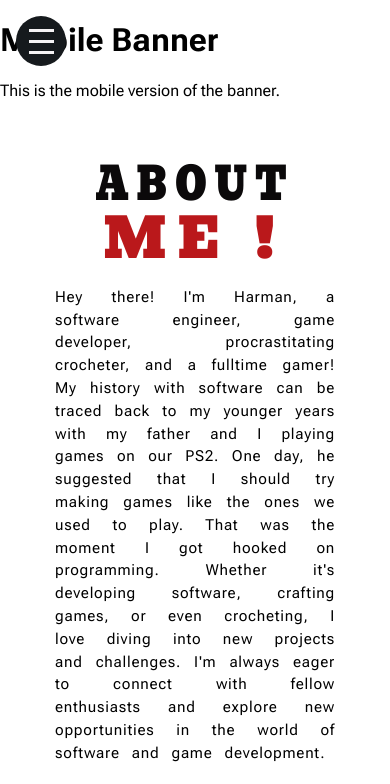
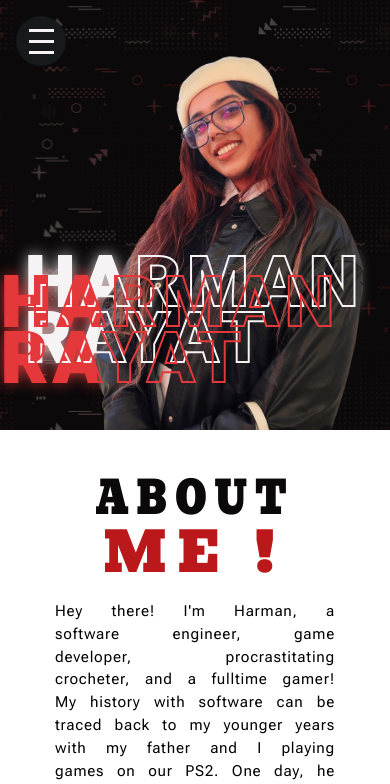
Before and after one commit to Harmanjyot/portfolio, a React (Create React App) app in the folder react-app/portfolio-app/: page / in a window 390 px wide. Shown: the top 784 px of the page. Built offline with nearby package versions, Linux system fonts and the light colour scheme.

Commit message:
homepage completed for mobiles

```diff
--- a/react-app/portfolio-app/src/Components/Homepage/MobileBanner.js
+++ b/react-app/portfolio-app/src/Components/Homepage/MobileBanner.js
@@ -1,10 +1,48 @@
 import React from "react";
+import "../../SCSS/Banners.scss";
+import { IMG_PREFIX } from "../constants";
 
 const MobileBanner = () => {
   return (
     <div className="mobile-banner">
-      <h1>Mobile Banner</h1>
-      <p>This is the mobile version of the banner.</p>
+      <div className="banner-img-container">
+        <img src={IMG_PREFIX + "/separate.png"}></img>
+      </div>
+      <div className="headline-container">
+        <div id="text-behind">
+          HARMAN
+          <br />
+          RAYAT
+        </div>
+        <div id="text-behind-blur">
+          HARMAN
+          <br />
+          RAYAT
+        </div>
+        <div id="text-front">
+          HARMAN
+          <br />
+          RAYAT
+        </div>
+      </div>
+
+      <div className="headline-container second">
+        <div id="text-behind">
+          HARMAN
+          <br />
+          RAYAT
+        </div>
+        <div id="text-behind-blur">
+          HARMAN
+          <br />
+          RAYAT
+        </div>
+        <div id="text-front">
+          HARMAN
+          <br />
+          RAYAT
+        </div>
+      </div>
     </div>
   );
 };
--- a/react-app/portfolio-app/src/Components/NavBar/MobileNavComponent.js
+++ b/react-app/portfolio-app/src/Components/NavBar/MobileNavComponent.js
@@ -1,7 +1,9 @@
 import React, { useState } from "react";
 import "../../SCSS/NavBar/MobileNav.scss";
+import { useNavigate } from "react-router-dom";
 
 const MobileNavComponent = () => {
+  const navigate = useNavigate();
   const [menuOpen, setMenuOpen] = useState(false);
 
   const handleBurgerClick = () => {
@@ -31,8 +33,16 @@ const MobileNavComponent = () => {
     }
   };
 
+  const handleHomeClick = () => {
+    if (window.location.pathname === "/") {
+      window.scrollTo({ top: 0, behavior: "smooth" });
+    } else {
+      navigate("/");
+    }
+  };
+
   const menuItems = [
-    { label: "Home", action: () => (window.location.href = "/") },
+    { label: "Home", action: handleHomeClick },
     { label: "About Me", action: handleAboutMeClick },
     {
       label: "Experience",
--- a/react-app/portfolio-app/src/Components/NavBar/NavComponent.js
+++ b/react-app/portfolio-app/src/Components/NavBar/NavComponent.js
@@ -1,8 +1,9 @@
 import React, { useEffect, useState } from "react";
 import "../../SCSS/NavBar/Nav.scss";
-import { Link } from "react-router-dom";
+import { Link, useNavigate } from "react-router-dom";
 
 const NavComponent = () => {
+  const navigate = useNavigate();
   const [hoveredButton, setHoveredButton] = useState(false);
   const [canHoverButton, setCanHoveredButton] = useState(true);
 
@@ -18,6 +19,15 @@ const NavComponent = () => {
     setTimeout(() => {
       setCanHoveredButton(true);
     }, 1000);
+  };
+
+  const handleHomeClick = () => {
+    if (window.location.pathname === "/") {
+      window.scrollTo({ top: 0, behavior: "smooth" });
+    } else {
+      navigate("/");
+    }
+    handMouseLeave();
   };
 
   const handleAboutMeClick = () => {
@@ -56,8 +66,7 @@ const NavComponent = () => {
               hoveredButton ? "hovered nav-button-main" : "nav-button-main"
             }
             onMouseEnter={handleMouseEnter.bind(this)}
-            // onMouseLeave={handMouseLeave.bind(this)}
-            onClick={() => (window.location.href = "/")}
+            onClick={handleHomeClick}
           >
             Home
           </div>
--- a/react-app/portfolio-app/src/SCSS/Banners.scss
+++ b/react-app/portfolio-app/src/SCSS/Banners.scss
@@ -223,3 +223,92 @@
     }
   }
 }
+
+// ── Mobile Banner ─────────────────────────────────────────
+.mobile-banner {
+  position: relative;
+  overflow: hidden;
+  background-color: $primary_1;
+  background-image: url("../../public/img/backgrounds/geometric.png");
+  background-size: 55%;
+  height: 430px;
+  animation: bgDrift 12s ease-in-out infinite alternate;
+
+  @keyframes bgDrift {
+    0%   { background-position: 0% 0%; }
+    25%  { background-position: 20% 10%; }
+    50%  { background-position: 10% 25%; }
+    75%  { background-position: 30% 15%; }
+    100% { background-position: 15% 30%; }
+  }
+  .banner-img-container {
+    position: absolute;
+    width: 100%;
+    margin: 0 auto;
+    padding-top: 2rem;
+
+    img {
+      width: 100%;
+      display: block;
+      z-index: 2;
+      min-width: 360px;
+      position: relative;
+    }
+  }
+
+  .headline-container {
+    display: flex;
+    align-items: center;
+    justify-content: center;
+    position: relative;
+    width: 100%;
+    height: 120px;
+    pointer-events: none;
+    opacity: 1;
+    top: 250px;
+    #text-behind,
+    #text-front,
+    #text-behind-blur {
+      font-family: "Roboto", sans-serif;
+      position: absolute;
+      text-align: left;
+      font-size: clamp(24px, 18vw, 120px);
+      text-transform: uppercase;
+      font-weight: 800;
+      letter-spacing: 6px;
+      line-height: 0.8;
+    }
+
+    #text-behind {
+      color: $primary_9;
+      z-index: 1;
+    }
+
+    #text-behind-blur {
+      color: $primary_9;
+      filter: blur(7.5px);
+      -webkit-filter: blur(7.5px);
+      z-index: 0;
+    }
+
+    #text-front {
+      color: transparent;
+      -webkit-text-stroke: 2px $primary_9;
+      z-index: 10;
+    }
+
+    &.second {
+      margin-top: -100px;
+      margin-left: -24px;
+
+      #text-behind,
+      #text-behind-blur {
+        color: $primary_6;
+      }
+
+      #text-front {
+        -webkit-text-stroke: 2px $primary_6;
+      }
+    }
+  }
+}
```
